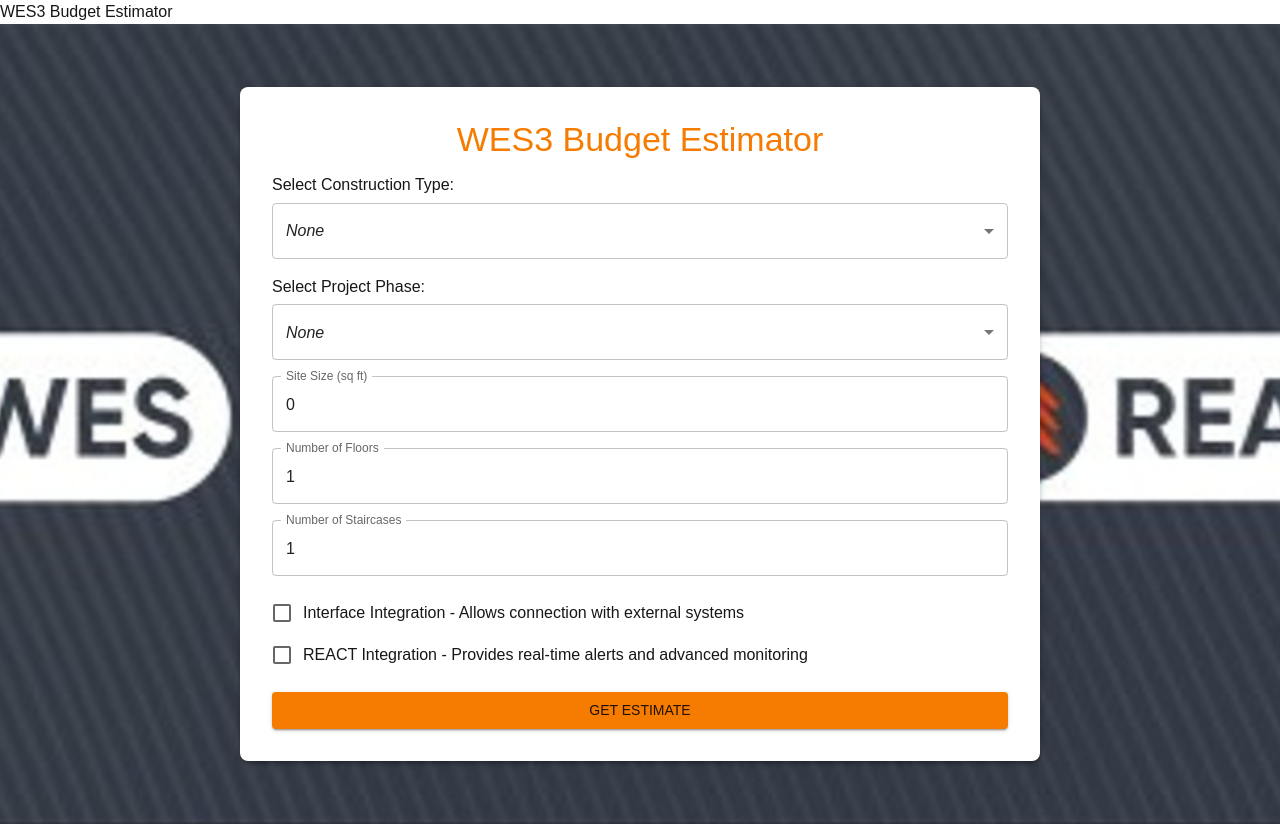
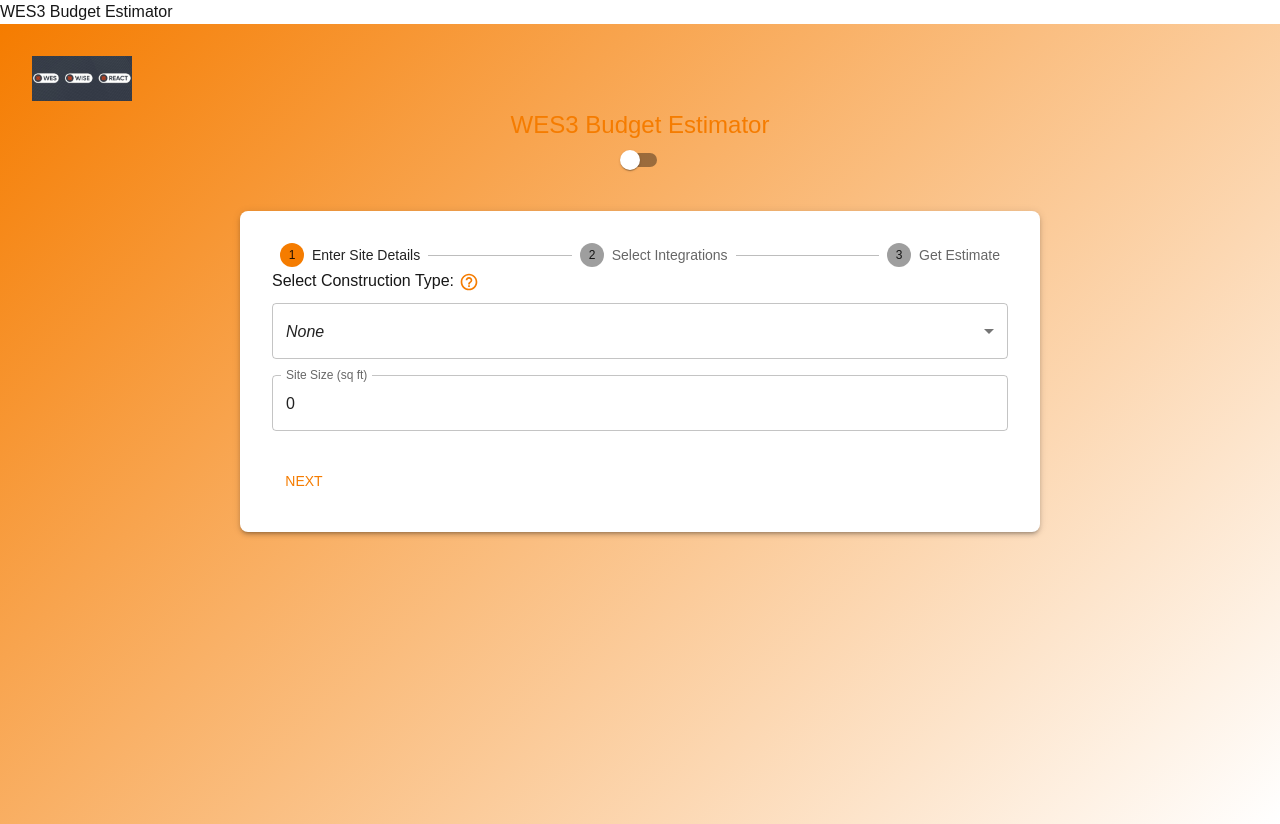
Before and after one commit to drewsuey/wes3tool, a Next.js app: page / in a window 1280 px wide. Built offline with nearby package versions, Linux system fonts and the light colour scheme.

Commit message:
Implemented WES3 enhancements

```diff
--- a/src/components/WES3BudgetTool.js
+++ b/src/components/WES3BudgetTool.js
@@ -11,22 +11,40 @@
   Typography,
   Checkbox,
   FormControlLabel,
+  Tooltip,
+  IconButton,
+  Stepper,
+  Step,
+  StepLabel,
+  createTheme,
   ThemeProvider,
-  createTheme,
+  Switch,
 } from "@mui/material";
+import HelpOutlineIcon from "@mui/icons-material/HelpOutline";
+import jsPDF from "jspdf";
 
-// Custom Material-UI theme with WES3 colors
-const theme = createTheme({
+// WES3 Theme
+const lightTheme = createTheme({
   palette: {
+    mode: "light",
     primary: {
-      main: "#F57C00", // WES3 orange
+      main: "#F57C00",
     },
     background: {
-      default: "#FFFFFF", // WES3 white
+      default: "#FFFFFF",
     },
   },
   typography: {
     fontFamily: "Arial, sans-serif",
+  },
+});
+
+const darkTheme = createTheme({
+  palette: {
+    mode: "dark",
+    primary: {
+      main: "#F57C00",
+    },
   },
 });
 
@@ -39,7 +57,23 @@
   const [interfaceIntegration, setInterfaceIntegration] = useState(false);
   const [reactIntegration, setReactIntegration] = useState(false);
   const [deviceEstimate, setDeviceEstimate] = useState(null);
+  const [errors, setErrors] = useState({});
+  const [darkMode, setDarkMode] = useState(false);
+  const [activeStep, setActiveStep] = useState(0);
 
+  const steps = ["Enter Site Details", "Select Integrations", "Get Estimate"];
+
+  // Input Validation
+  const validateInputs = () => {
+    const newErrors = {};
+    if (siteSize <= 0) newErrors.siteSize = "Site size must be greater than 0.";
+    if (!constructionType) newErrors.constructionType = "Construction type is required.";
+    if (!projectPhase) newErrors.projectPhase = "Project phase is required.";
+    setErrors(newErrors);
+    return Object.keys(newErrors).length === 0;
+  };
+
+  // Calculate Estimate
   const calculateEstimate = () => {
     const callPoints = Math.ceil(siteSize / 5000) * floors;
     const smokeDetectors = Math.ceil(siteSize / 1000) * floors;
@@ -49,30 +83,88 @@
     setDeviceEstimate({ callPoints, smokeDetectors, heatDetectors, totalDevices });
   };
 
+  // PDF Export
+  const exportPDF = () => {
+    const doc = new jsPDF();
+    doc.text("WES3 Budget Estimate", 10, 10);
+    doc.text(`Call Points: ${deviceEstimate.callPoints}`, 10, 20);
+    doc.text(`Smoke Detectors: ${deviceEstimate.smokeDetectors}`, 10, 30);
+    doc.text(`Heat Detectors: ${deviceEstimate.heatDetectors}`, 10, 40);
+    doc.text(`Total Devices: ${deviceEstimate.totalDevices}`, 10, 50);
+    doc.save("budget-estimate.pdf");
+  };
+
+  // Shareable Link
+  const generateShareableLink = () => {
+    const queryParams = new URLSearchParams({
+      siteSize,
+      constructionType,
+      projectPhase,
+      floors,
+      staircases,
+      interfaceIntegration,
+      reactIntegration,
+    }).toString();
+    return `${window.location.origin}?${queryParams}`;
+  };
+
+  // Stepper Navigation
+  const handleNext = () => {
+    if (activeStep === 0 && validateInputs()) {
+      setActiveStep((prev) => prev + 1);
+    } else if (activeStep === 1) {
+      setActiveStep((prev) => prev + 1);
+      calculateEstimate();
+    }
+  };
+
+  const handleBack = () => setActiveStep((prev) => prev - 1);
+
   return (
-    <ThemeProvider theme={theme}>
+    <ThemeProvider theme={darkMode ? darkTheme : lightTheme}>
       <Box
         sx={{
-          backgroundImage: `url('/logo.jpg')`,
-          backgroundSize: "cover",
-          backgroundRepeat: "no-repeat",
-          backgroundPosition: "center",
+          background: "linear-gradient(135deg, #F57C00 0%, #FFFFFF 100%)",
           minHeight: "100vh",
-          display: "flex",
-          justifyContent: "center",
-          alignItems: "center",
           padding: 4,
         }}
       >
-        <Box sx={{ maxWidth: 800, backgroundColor: "#FFFFFF", borderRadius: 2, boxShadow: 3, padding: 4 }}>
-          <Typography variant="h4" color="primary" textAlign="center" gutterBottom>
+        <Box sx={{ textAlign: "center", marginBottom: 4 }}>
+          <img src="/logo.jpg" alt="WES3 Logo" style={{ width: "100px", marginBottom: "8px" }} />
+          <Typography variant="h5" color="primary">
             WES3 Budget Estimator
           </Typography>
+          <Switch checked={darkMode} onChange={() => setDarkMode(!darkMode)} color="primary" />
+        </Box>
+
+        <Box
+          sx={{
+            maxWidth: 800,
+            margin: "0 auto",
+            backgroundColor: "background.default",
+            padding: 4,
+            borderRadius: 2,
+            boxShadow: 3,
+          }}
+        >
+          <Stepper activeStep={activeStep}>
+            {steps.map((label) => (
+              <Step key={label}>
+                <StepLabel>{label}</StepLabel>
+              </Step>
+            ))}
+          </Stepper>
+
+          {activeStep === 0 && (
             <Grid container spacing={2}>
-            {/* Construction Type */}
               <Grid item xs={12}>
                 <Typography variant="body1" gutterBottom>
                   Select Construction Type:
+                  <Tooltip title="Choose the type of site you're building." arrow>
+                    <IconButton size="small" color="primary">
+                      <HelpOutlineIcon fontSize="small" />
+                    </IconButton>
+                  </Tooltip>
                 </Typography>
                 <Select
                   value={constructionType}
@@ -80,6 +172,7 @@
                   fullWidth
                   displayEmpty
                   variant="outlined"
+                  error={!!errors.constructionType}
                 >
                   <MenuItem value="">
                     <em>None</em>
@@ -91,28 +184,7 @@
                 </Select>
               </Grid>
 
-            {/* Project Phase */}
-            <Grid item xs={12}>
-              <Typography variant="body1" gutterBottom>
-                Select Project Phase:
-              </Typography>
-              <Select
-                value={projectPhase}
-                onChange={(e) => setProjectPhase(e.target.value)}
-                fullWidth
-                displayEmpty
-                variant="outlined"
-              >
-                <MenuItem value="">
-                  <em>None</em>
-                </MenuItem>
-                <MenuItem value="early">Early Planning</MenuItem>
-                <MenuItem value="mid">Mid-Construction</MenuItem>
-                <MenuItem value="finishing">Finishing Phase</MenuItem>
-              </Select>
-            </Grid>
-
-            {/* Site Size */}
+              {/* Other Inputs */}
               <Grid item xs={12}>
                 <TextField
                   label="Site Size (sq ft)"
@@ -121,79 +193,26 @@
                   variant="outlined"
                   value={siteSize}
                   onChange={(e) => setSiteSize(Number(e.target.value))}
+                  error={!!errors.siteSize}
+                  helperText={errors.siteSize}
                 />
               </Grid>
+              {/* Add floors and staircases */}
+            </Grid>
+          )}
 
-            {/* Number of Floors */}
-            <Grid item xs={12}>
-              <TextField
-                label="Number of Floors"
-                type="number"
-                fullWidth
-                variant="outlined"
-                value={floors}
-                onChange={(e) => setFloors(Number(e.target.value))}
-              />
-            </Grid>
-
-            {/* Number of Staircases */}
-            <Grid item xs={12}>
-              <TextField
-                label="Number of Staircases"
-                type="number"
-                fullWidth
-                variant="outlined"
-                value={staircases}
-                onChange={(e) => setStaircases(Number(e.target.value))}
-              />
-            </Grid>
-
-            {/* Checkbox Options */}
-            <Grid item xs={12}>
-              <FormControlLabel
-                control={
-                  <Checkbox
-                    checked={interfaceIntegration}
-                    onChange={() => setInterfaceIntegration(!interfaceIntegration)}
-                    color="primary"
-                  />
-                }
-                label="Interface Integration - Allows connection with external systems"
-              />
-              <FormControlLabel
-                control={
-                  <Checkbox
-                    checked={reactIntegration}
-                    onChange={() => setReactIntegration(!reactIntegration)}
-                    color="primary"
-                  />
-                }
-                label="REACT Integration - Provides real-time alerts and advanced monitoring"
-              />
-            </Grid>
-
-            {/* Submit Button */}
-            <Grid item xs={12}>
-              <Button variant="contained" color="primary" fullWidth onClick={calculateEstimate}>
-                Get Estimate
-              </Button>
-            </Grid>
-          </Grid>
-
-          {/* Results */}
-          {deviceEstimate && (
-            <Box sx={{ marginTop: 4, padding: 2, backgroundColor: "#F5F5F5", borderRadius: 2 }}>
-              <Typography variant="h5" gutterBottom>
-                Estimated Devices:
-              </Typography>
+          {/* Step 2 & Step 3 */}
+          {activeStep === 2 && deviceEstimate && (
+            <Box>
               <Typography>Call Points: {deviceEstimate.callPoints}</Typography>
-              <Typography>Smoke Detectors: {deviceEstimate.smokeDetectors}</Typography>
-              <Typography>Heat Detectors: {deviceEstimate.heatDetectors}</Typography>
-              <Typography>Total Devices: {deviceEstimate.totalDevices}</Typography>
-              {interfaceIntegration && <Typography>Includes Interface Integration</Typography>}
-              {reactIntegration && <Typography>Includes REACT Integration</Typography>}
+              <Button onClick={exportPDF}>Export as PDF</Button>
             </Box>
           )}
+
+          <Box sx={{ marginTop: 4 }}>
+            {activeStep > 0 && <Button onClick={handleBack}>Back</Button>}
+            <Button onClick={handleNext}>Next</Button>
+          </Box>
         </Box>
       </Box>
     </ThemeProvider>
```
Lines whose indentation alone changed are shown as unchanged.
